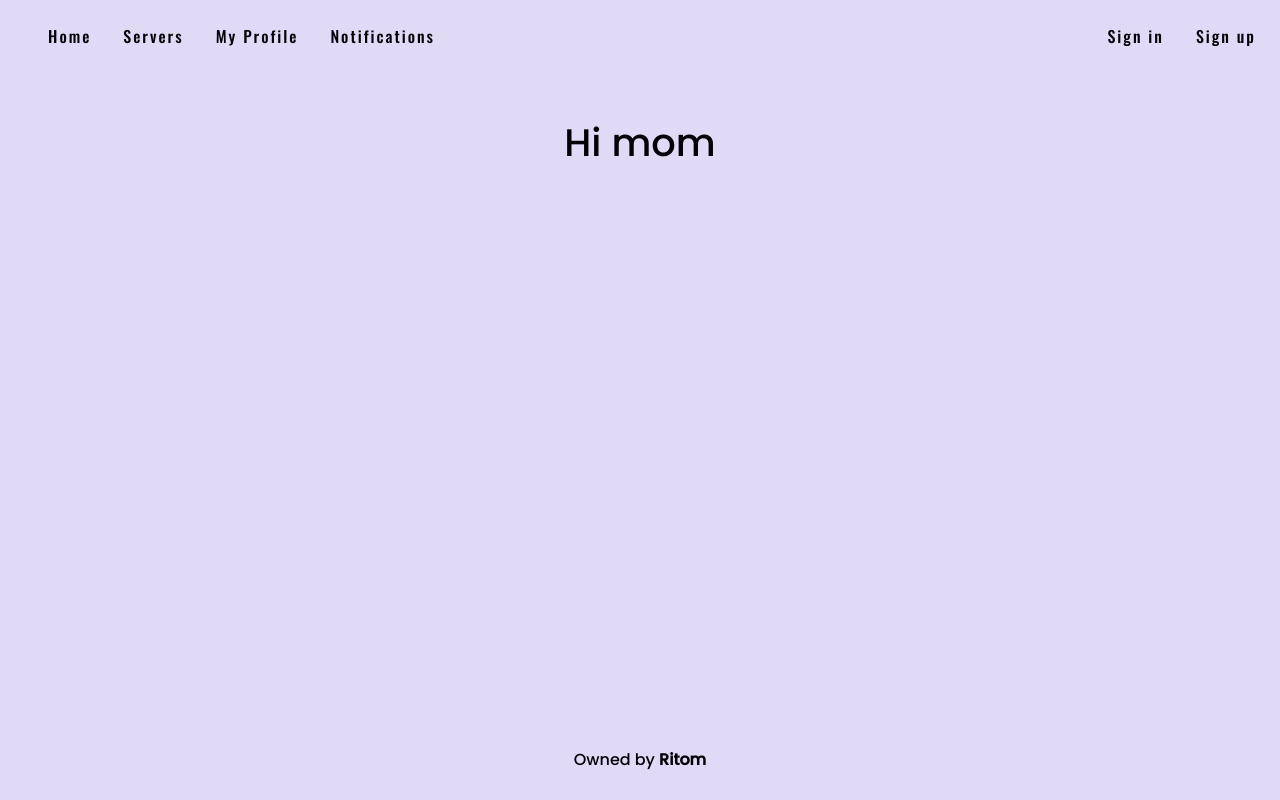
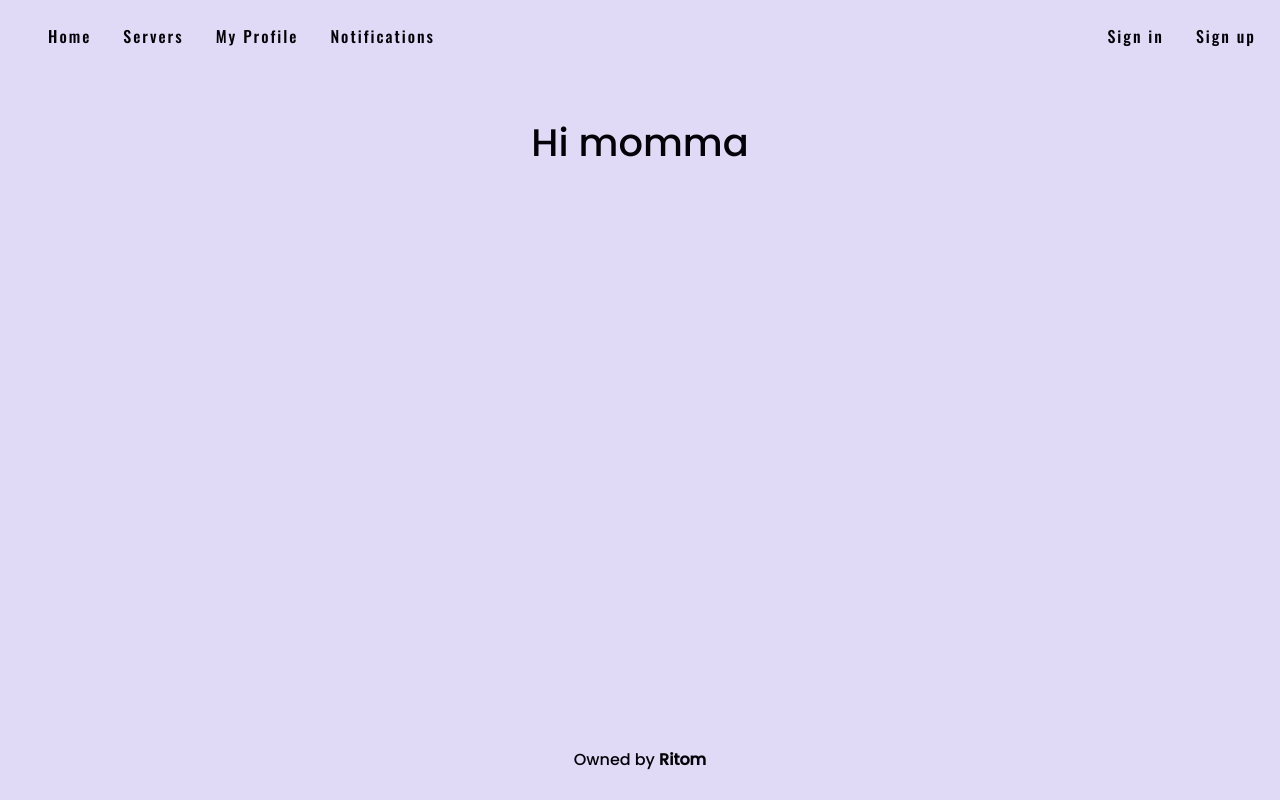
Before and after one commit to Mister-Ritom/chatter, a SvelteKit app: page / in a window 1280 px wide. Built offline with nearby package versions, Linux system fonts and the light colour scheme; no server answers.

Commit message:
Trying to fix

```diff
--- a/src/routes/+page.svelte
+++ b/src/routes/+page.svelte
@@ -7,7 +7,7 @@
 	<meta name="description" content="Svelte demo app" />
 </svelte:head>
 
-<h1>Hi mom</h1>
+<h1>Hi momma</h1>
 
 <style>
 
```
